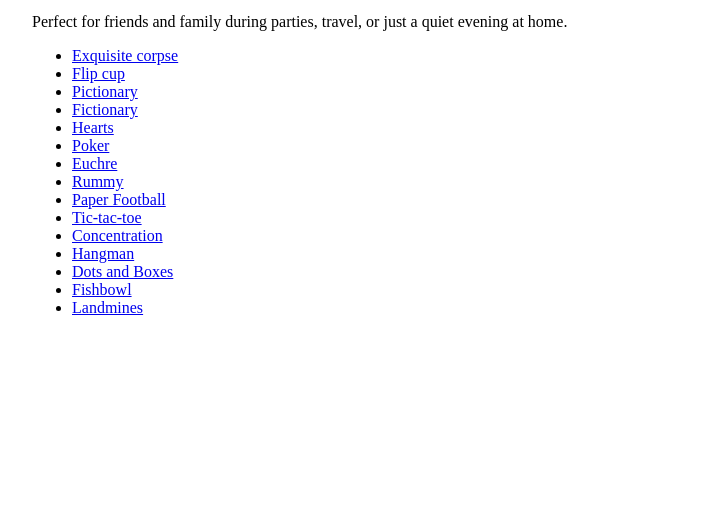
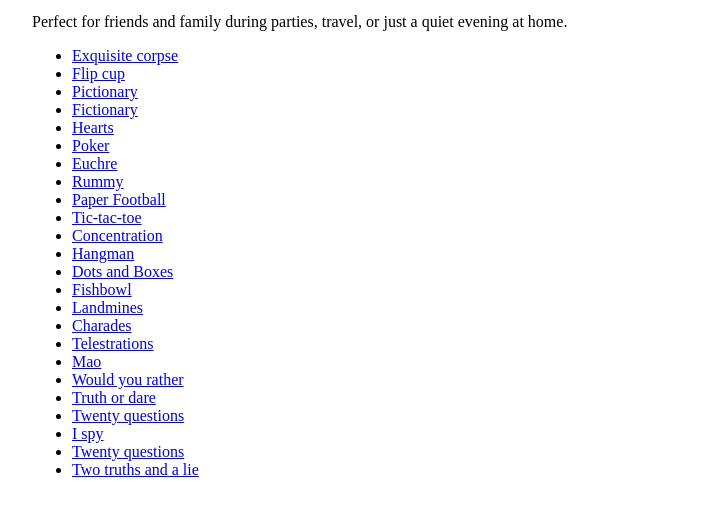
Before and after one commit to sampl/homespun-games, a plain HTML site: page public/index.html in a window 1280 px wide. Shown: the part 151-664 px from the top of the page, without its empty margins (0-713 px from the left). Drawn offline with Linux system fonts and the light colour scheme.

Commit message:
add more games

```diff
--- a/public/index.html
+++ b/public/index.html
@@ -58,6 +58,34 @@
       <li>
         <a href="http://www.thecollegesurvivalhandbook.com/2012/02/how-to-play-land-mines-drinking-game.html" target="_blank">Landmines</a>
       </li>
+      <li>
+        <a href="https://en.wikipedia.org/wiki/Charades" target="_blank">Charades</a>
+      </li>
+      <li>
+        <a href="https://en.wikipedia.org/wiki/Telestrations" target="_blank">Telestrations</a>
+      </li>
+      <li>
+        <a href="https://en.wikipedia.org/wiki/Mao_(card_game)" target="_blank">Mao</a>
+      </li>
+      <li>
+        <a href="https://en.wikipedia.org/wiki/Would_you_rather" target="_blank">Would you rather</a>
+      </li>
+      <li>
+        <a href="https://en.wikipedia.org/wiki/Truth_or_dare%3F" target="_blank">Truth or dare</a>
+      </li>
+      <li>
+        <a href="https://en.wikipedia.org/wiki/Twenty_Questions" target="_blank">Twenty questions</a>
+      </li>
+      <li>
+        <a href="https://en.wikipedia.org/wiki/I_spy" target="_blank">I spy</a>
+      </li>
+      <li>
+        <a href="https://en.wikipedia.org/wiki/Twenty_Questions" target="_blank">Twenty questions</a>
+      </li>
+      <li>
+        <a href="https://en.wikipedia.org/w/index.php?title=Two_Truths_and_a_Lie&redirect=no" target="_blank">Two truths and a lie</a>
+      </li>
+
     </ul>
 
   </body>
```
